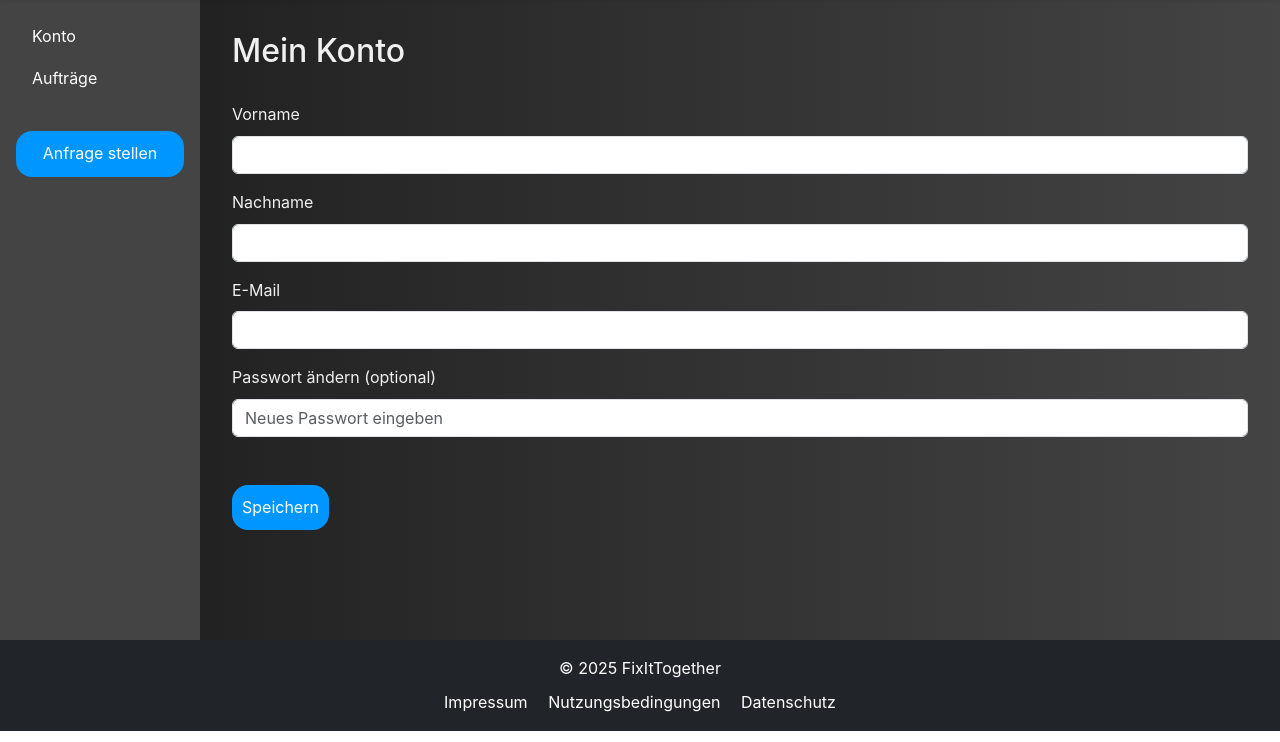
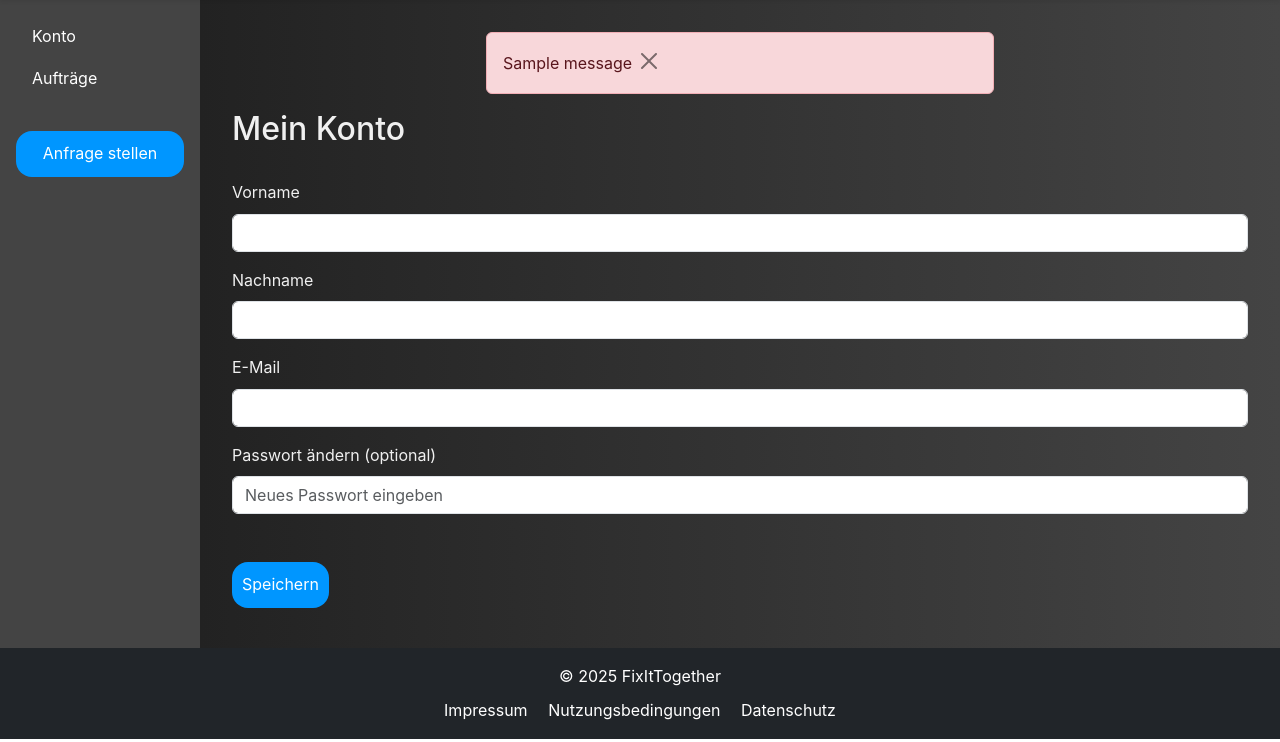
Before and after one commit to timmundt/Fix-It-Togehter, a Flask app: page /kunde in a window 1280 px wide. Shown: the part 58-800 px from the top of the page. Run offline with Flask 3, Linux system fonts and the light colour scheme; tables that the repository leaves empty hold one stand-in row (values such as "Sample post"); one stand-in notice (Sample message) is shown.

Commit message:
Add flash messages to repairer_base and customer_base

```diff
--- a/templates/customer_base.html
+++ b/templates/customer_base.html
@@ -18,6 +18,16 @@
     </div>
 
     <main class="user-content">
+    {% with messages = get_flashed_messages() %}
+      {% if messages %}
+        <div class="alert alert-danger w-50 mx-auto">
+          {% for message in messages %}
+            {{ message }}
+            <button type="button" class="btn-close" data-bs-dismiss="alert" aria-label="Schließen"></button>
+          {% endfor %}
+        </div>
+      {% endif %}
+    {% endwith %}
         {% block user_content %}
         {% endblock %}
     </main>
```
Also changed, not shown: templates/repairer_base.html (+10 -0 lines).
